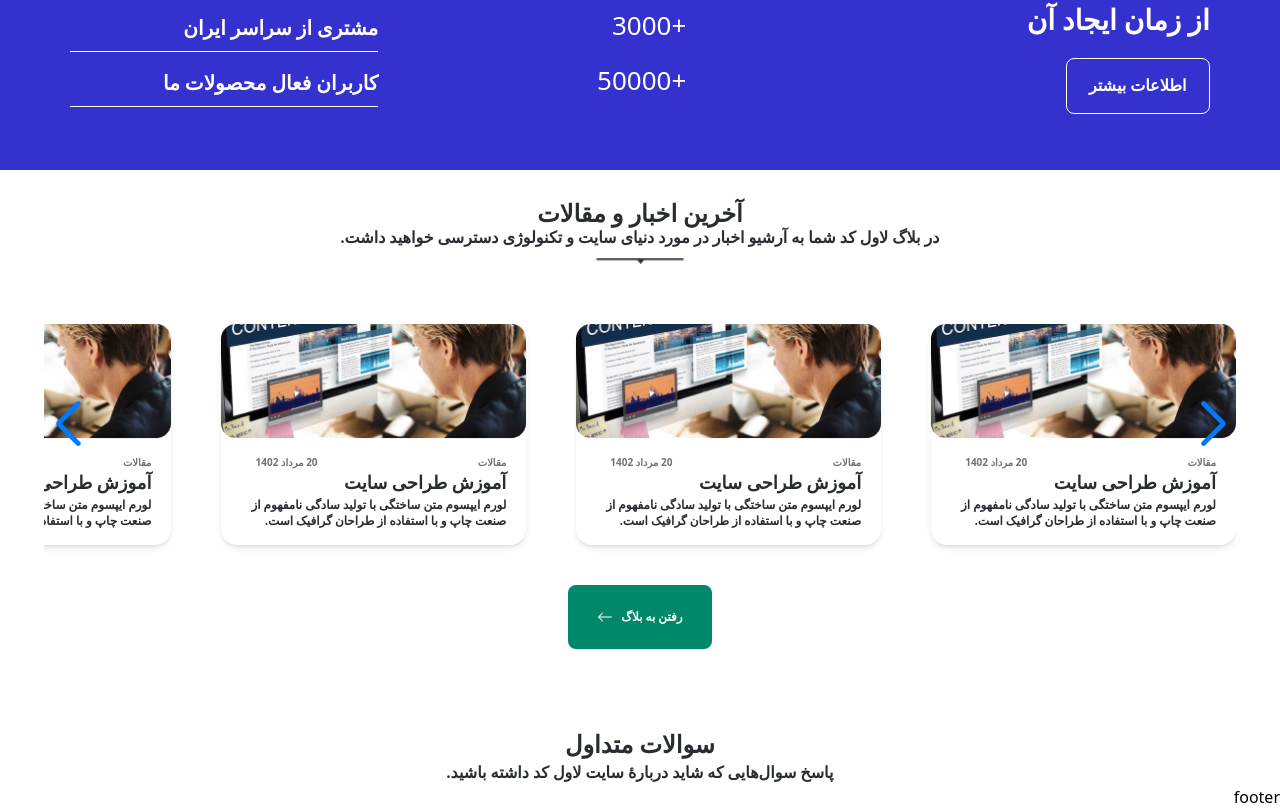
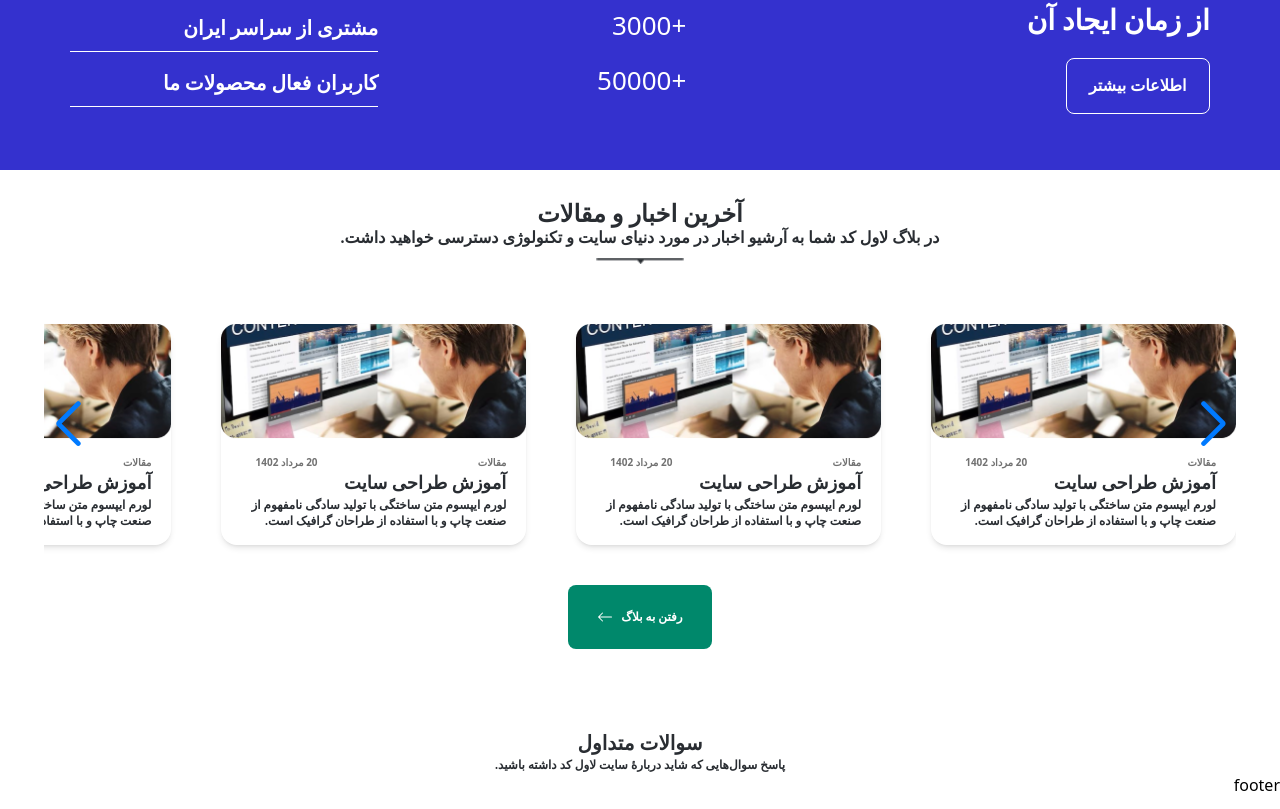
Before and after one commit to spdfalcon/lavelcod2, a React (Vite) app: page / in a window 1280 px wide. Shown: the part 2303-3112 px from the top of the page. Built offline with nearby package versions, Linux system fonts and the light colour scheme; some icons are missing.

Commit message:
Questions title

```diff
--- a/src/components/Questions/Questions.jsx
+++ b/src/components/Questions/Questions.jsx
@@ -1,14 +1,16 @@
-import React from 'react'
+import React from "react";
 
 export default function Questions() {
   return (
     <>
-        <div className='all px-[120px] mt-20'>
-            <div className='title flex flex-col text-main-text-dark font-bold text-center'>
-                <h2 className='text-2xl font-ray-font '>سوالات متداول</h2>
-                <h4 className='text-[16px] font-dana-font'>پاسخ سوال‌هایی که شاید دربارۀ سایت لاول کد داشته باشید.</h4>
-            </div>
+      <div className="all px-[45px] mt-20">
+        <div className="title flex flex-col text-main-text-dark font-bold text-center">
+          <h2 className="text-xl font-ray-font ">سوالات متداول</h2>
+          <h4 className="text-xs font-dana-font">
+            پاسخ سوال‌هایی که شاید دربارۀ سایت لاول کد داشته باشید.
+          </h4>
         </div>
+      </div>
     </>
-  )
+  );
 }
```
